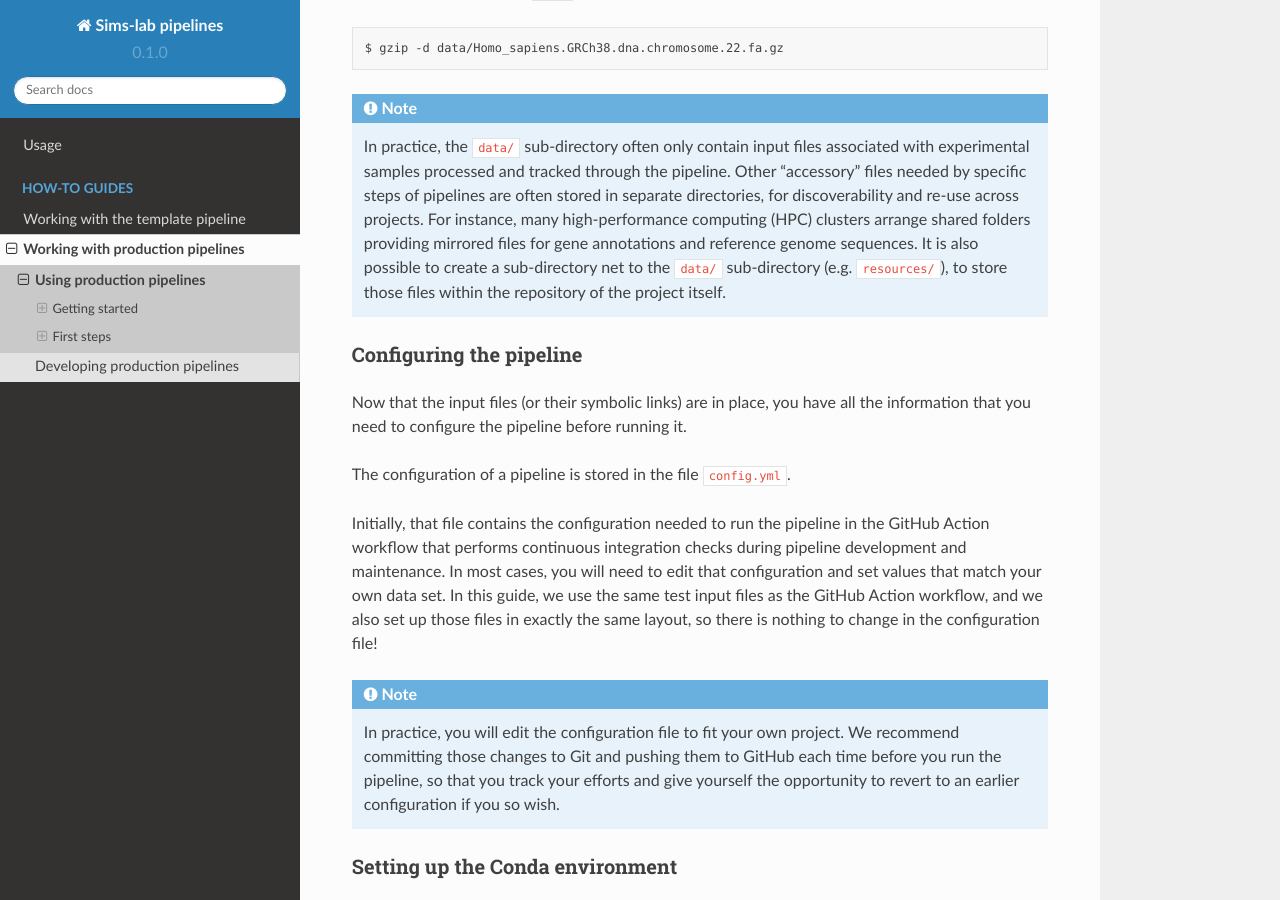
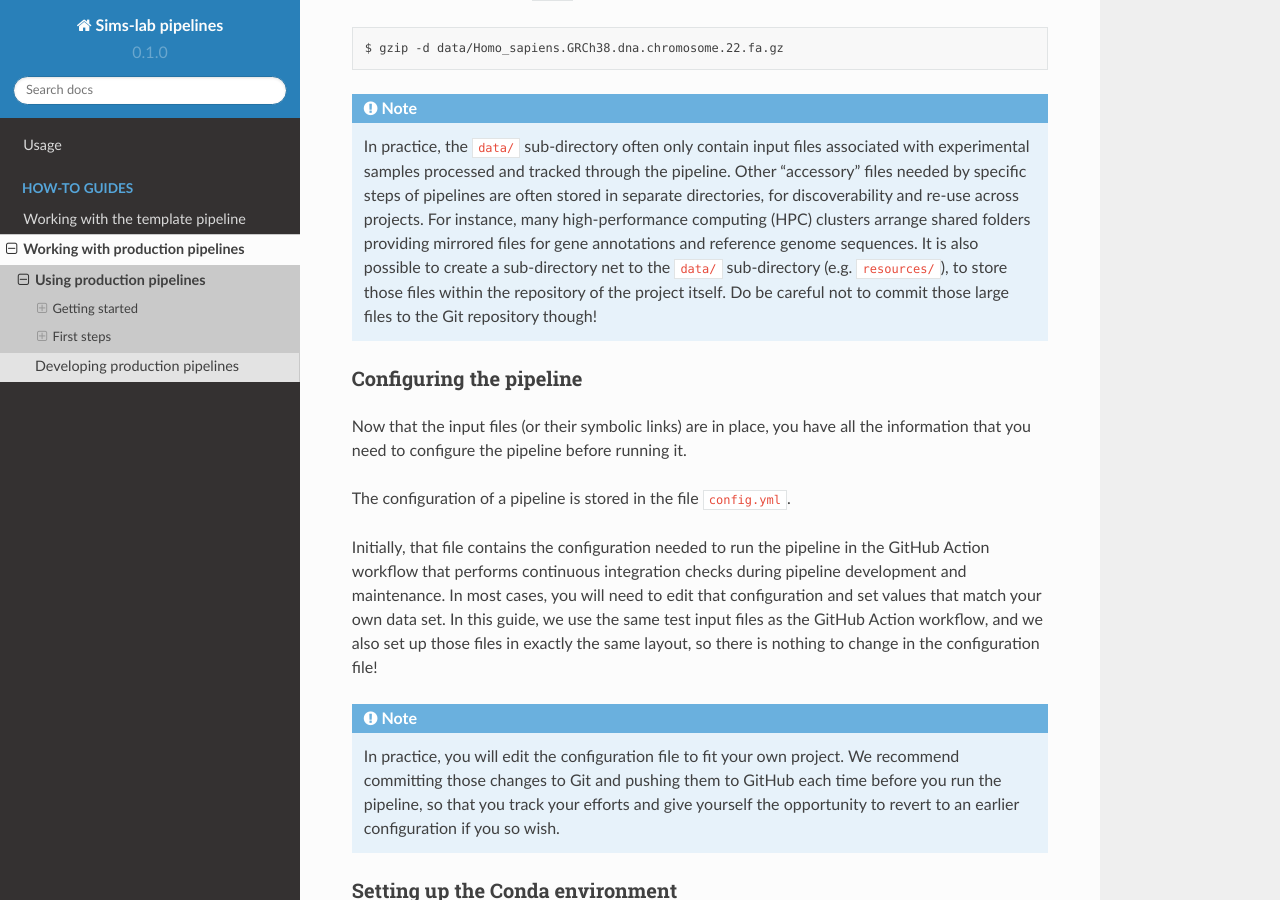
Before and after one commit to kevinrue/rtd-tutorial, a Sphinx documentation site: the page built from docs/source/guides/production_usage.rst, in a window 1280 px wide and 900 px high, scrolled down 5773 px. Built offline with Sphinx 7.4.7 and the Read the Docs theme 2.0.0, drawn with Linux system fonts in a browser that asks for light colours.

Commit message:
comment about large files in git

```diff
--- a/docs/source/guides/production_usage.rst
+++ b/docs/source/guides/production_usage.rst
@@ -256,6 +256,7 @@ Thus, we need to use the ``gzip`` program to decompress the file:
    providing mirrored files for gene annotations and reference genome sequences.
    It is also possible to create a sub-directory net to the ``data/`` sub-directory
    (e.g. ``resources/``), to store those files within the repository of the project itself.
+   Do be careful not to commit those large files to the Git repository though!
 
 Configuring the pipeline
 ~~~~~~~~~~~~~~~~~~~~~~~~
```
